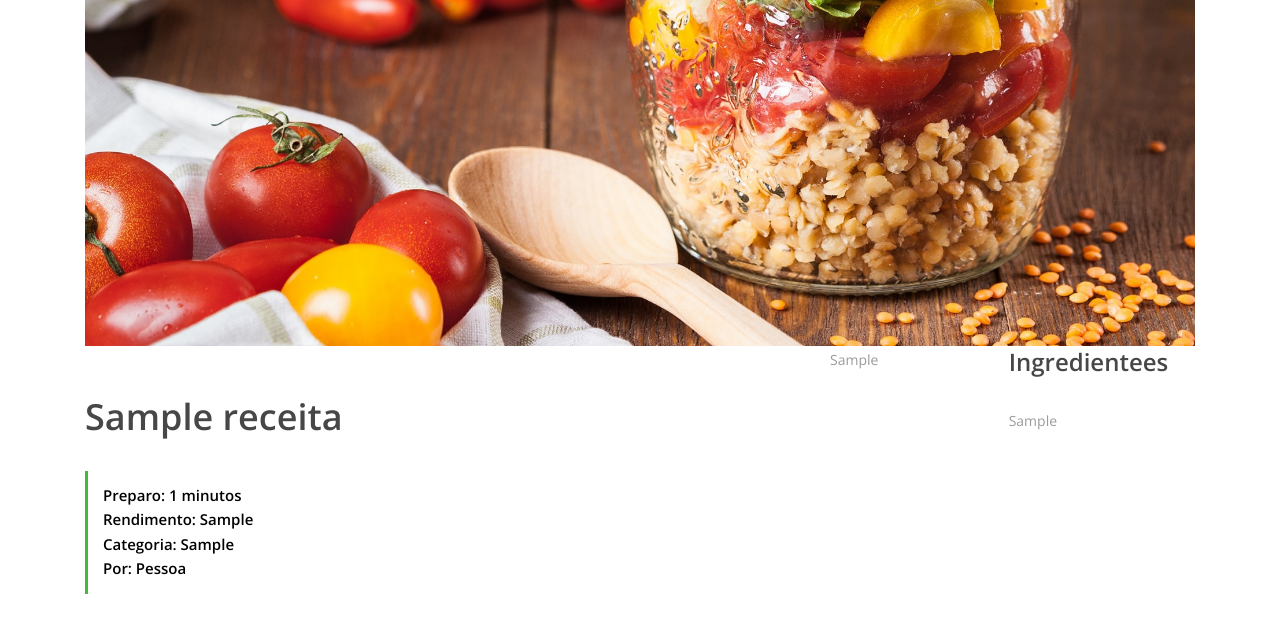
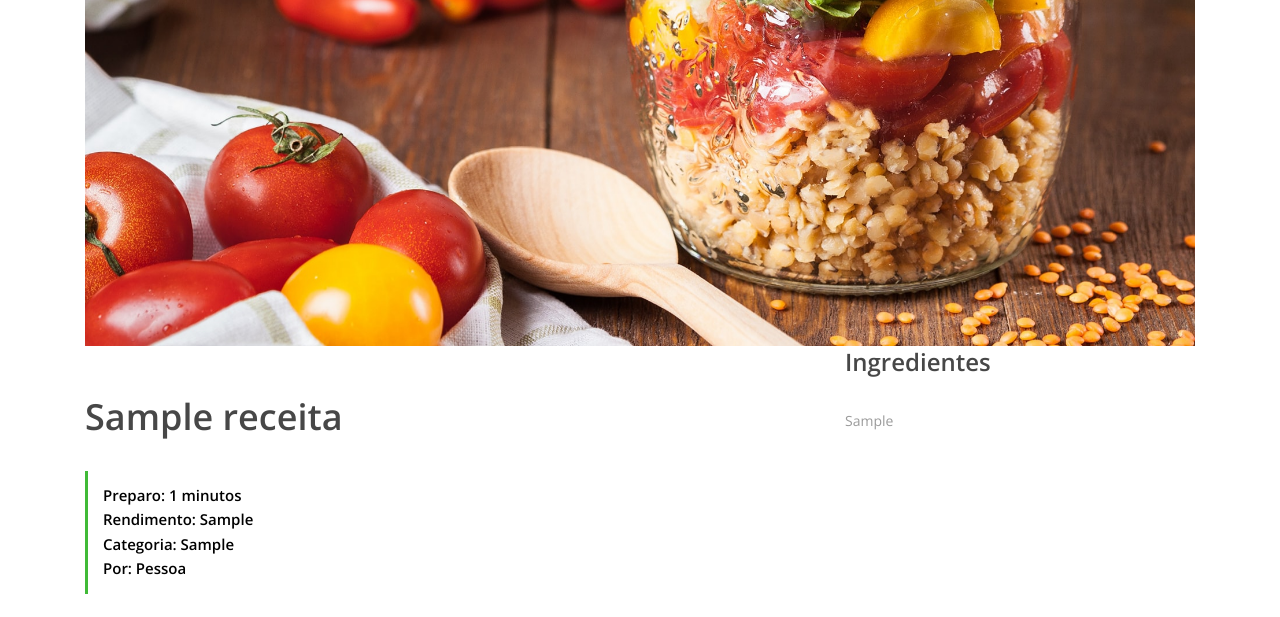
Before and after one commit to gvilkson/Alura-django-receita, a Django app: page /1/ in a window 1280 px wide. Shown: the part 336-953 px from the top of the page. Run offline with Django 3.2, Linux system fonts and the light colour scheme; tables that the repository leaves empty hold one stand-in row (values such as "Sample post"); some libraries are stand-ins or nearby versions.

Commit message:
Atualização no template receita.html. Conclusão do curso.

```diff
--- a/receitas/templates/receita.html
+++ b/receitas/templates/receita.html
@@ -78,18 +78,10 @@
                         </div>
                     </div>
 
-                <div class="row">
-                    <div class="col-12 col-lg-8">
-                        <!-- Single Preparation Step -->
-                        <div class="single-preparation-step d-flex">
-                            <p>{{ receita.modo_preparo}} </p>
-                        </div>
-                    </div>
-
                     <!-- Ingredientes -->
                     <div class="col-12 col-lg-4">
                         <div class="ingredients">
-                            <h4>Ingredientees</h4>
+                            <h4>Ingredientes</h4>
                             <div class="ingredients">
                                 <p>{{ receita.ingredientes}} </p>
                             </p>
@@ -99,6 +91,14 @@
                 </div>
                 <!-- Ingredientes -->
 
+                <div class="row">
+                    <div class="col-12 col-lg-8">
+                        <!-- Single Preparation Step -->
+                        <div class="single-preparation-step d-flex">
+                            <p>{{ receita.modo_preparo}} </p>
+                        </div>
+                    </div>
+
     <!-- ##### Footer Area Start ##### -->
     {% include 'partials/footer.html' %}
     <!-- ##### Footer Area Start ##### -->
```
